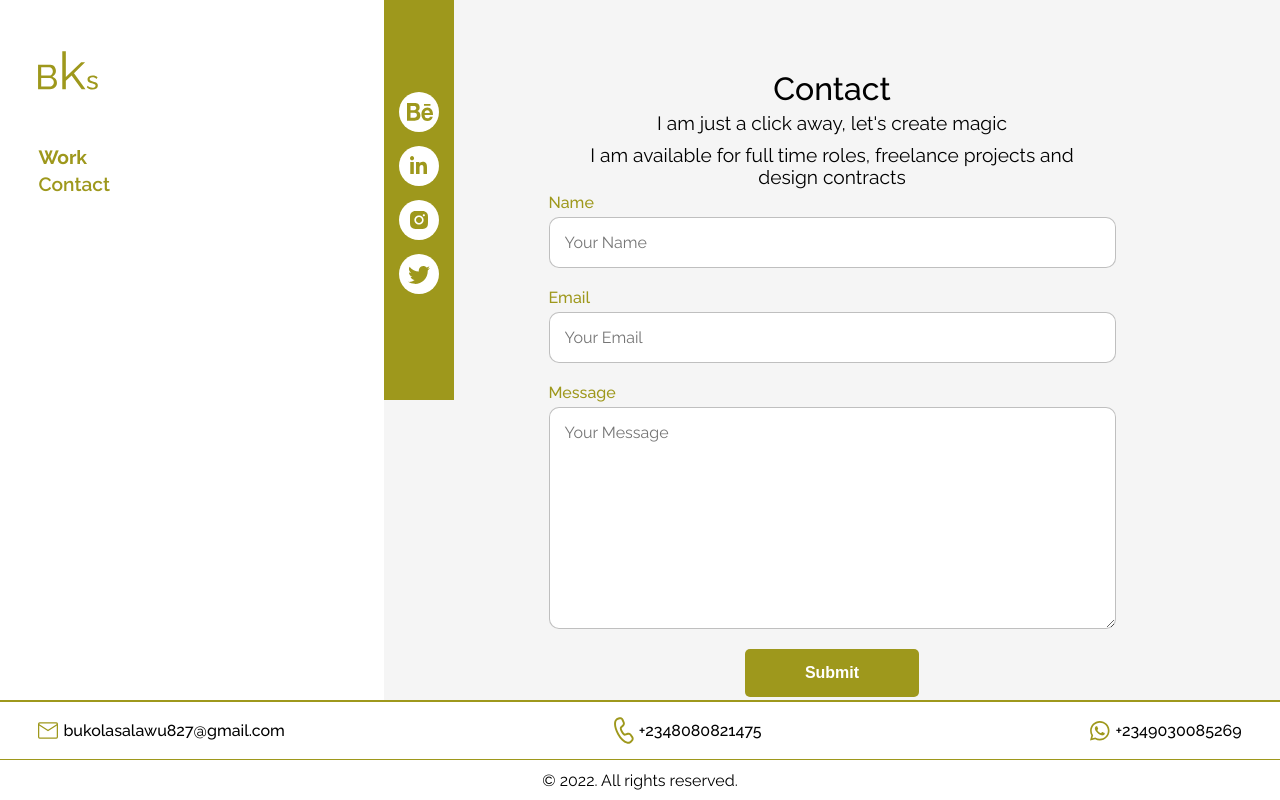
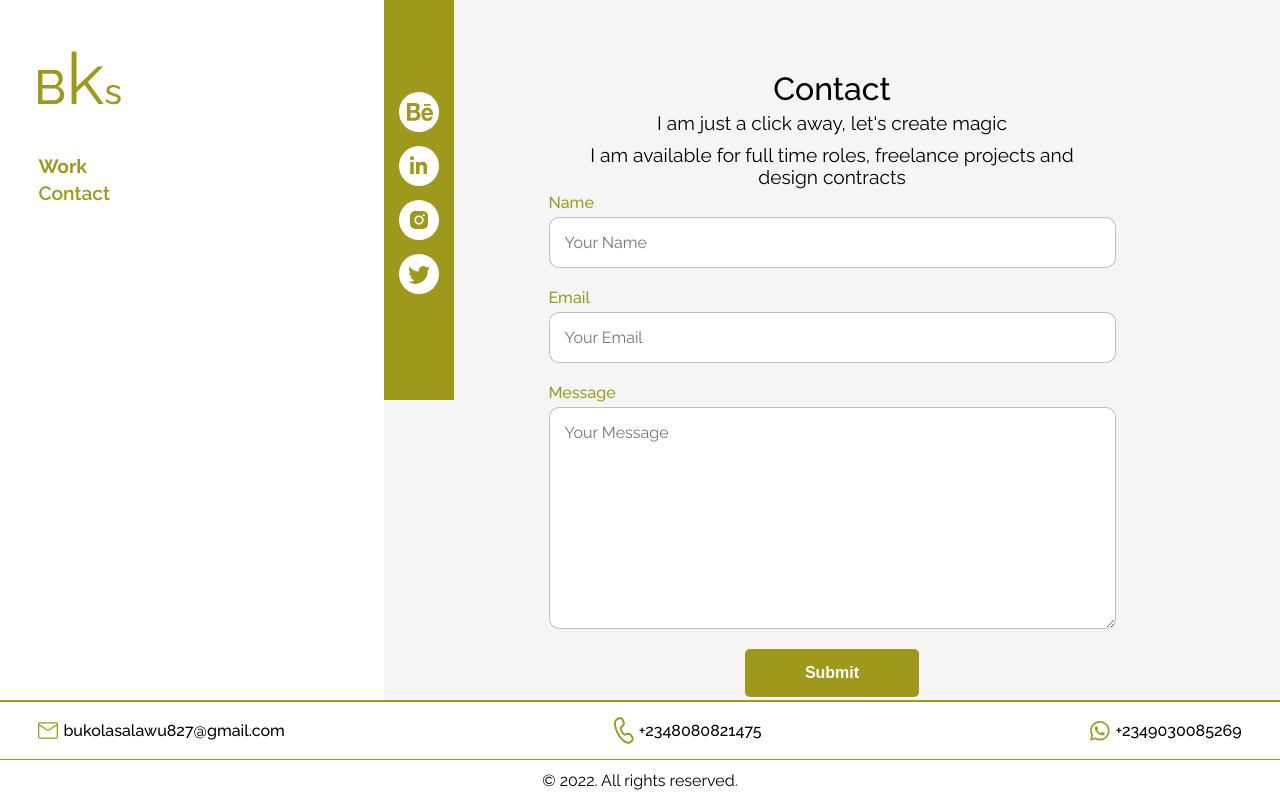
Before and after one commit to iamTMTY/az, a Next.js app: page /contact in a window 1280 px wide. Built offline with nearby package versions, Linux system fonts and the light colour scheme.

Commit message:
fixed build issues

```diff
--- a/components/SideNav.jsx
+++ b/components/SideNav.jsx
@@ -20,9 +20,9 @@ export default function SideNav({ className, showMenu, setShowMenu }) {
 	return (
 		<div className={`${className} ${showMenu ? "showNav" : "hideNav"}`}>
 			<div className={styles.navHeader}>
-				<a href="/" className={styles.logo}>
+				<Link href="/" className={styles.logo}>
 					<img src="/assets/icons/logo.svg" alt="logo" />
-				</a>
+				</Link>
 				<Close className={styles.closeNav} onClick={closeNav} />
 			</div>
 
--- a/pages/contact.jsx
+++ b/pages/contact.jsx
@@ -11,7 +11,7 @@ export default function contact({showMenu, setShowMenu}) {
 			</Head>
       <Socials showMenu={showMenu} setShowMenu={setShowMenu} className={styles.socials} />
       <h1>Contact</h1>
-      <p>I am just a click away, let's create magic</p>
+      <p>I am just a click away, let&apos;s create magic</p>
       <p>I am available for full time roles, freelance projects and design contracts</p>
       <form className={styles.form} target="_blank" action="https://formsubmit.co/c7024c777401163aad80519933927c5f" method="POST">
         <label htmlFor="name">Name</label>
--- a/pages/index.jsx
+++ b/pages/index.jsx
@@ -1,5 +1,4 @@
 import Head from "next/head";
-import Image from "next/image";
 import styles from "../styles/Home.module.css";
 import Link from "next/link";
 import Socials from "../components/Socials";
@@ -14,7 +13,7 @@ export default function Home({showMenu, setShowMenu}) {
 			<div className={styles.hero}>
 				<Socials showMenu={showMenu} setShowMenu={setShowMenu} className={styles.socials} />
 				<div className={styles.about}>
-					<h1>Hi, I'm Bukola Salawu! A Product Designer Based in Lagos Nigeria</h1>
+					<h1>Hi, I&apos;m Bukola Salawu! A Product Designer Based in Lagos Nigeria</h1>
 					<p>
 						An Agricultural science graduate who found purpose in product design . I am a passionate
 						product designer with great problem solving skills. I seek to make digital products
```
